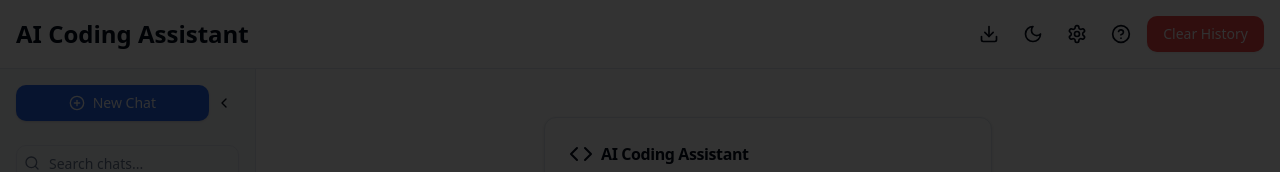
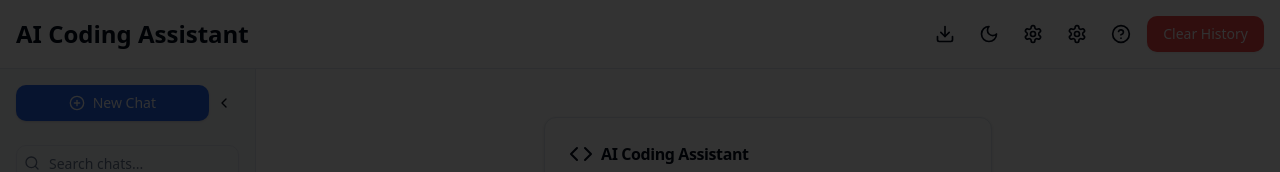
Before and after one commit to jasonkneen/sg-771720654510393, a Next.js app: page / in a window 1280 px wide. Shown: the top 172 px of the page. Built offline with nearby package versions, Linux system fonts and the light colour scheme.

Commit message:
SOFTGEN MAGIC

```diff
--- a/src/pages/index.js
+++ b/src/pages/index.js
@@ -1,4 +1,4 @@
-import React, { useEffect } from 'react';
+import React, { useEffect, useState } from 'react';
 import dynamic from 'next/dynamic';
 import Layout from '@/components/Layout';
 import Header from '@/components/Header';
@@ -7,6 +7,7 @@
 import SettingsMenu from '@/components/SettingsMenu';
 import HelpModal from '@/components/HelpModal';
 import OnboardingTutorial from '@/components/OnboardingTutorial';
+import AIPersonalityCustomizer from '@/components/AIPersonalityCustomizer';
 import { AlertDialog, AlertDialogAction, AlertDialogCancel, AlertDialogContent, AlertDialogDescription, AlertDialogFooter, AlertDialogHeader, AlertDialogTitle, AlertDialogTrigger } from '@/components/ui/alert-dialog';
 import { Button } from '@/components/ui/button';
 import { Progress } from '@/components/ui/progress';
@@ -43,7 +44,12 @@
   const { exportConversation, shareCodeSnippet } = useExportShare();
   const { toast } = useToast();
 
-  const [showOnboarding, setShowOnboarding] = React.useState(true);
+  const [showOnboarding, setShowOnboarding] = useState(true);
+  const [aiPersonality, setAIPersonality] = useState({
+    name: 'AI Assistant',
+    tone: 50,
+    verbosity: 50,
+  });
 
   useEffect(() => {
     document.documentElement.classList.toggle('dark', settings.darkMode);
@@ -98,12 +104,21 @@
     }
   };
 
+  const handlePersonalityChange = (newPersonality) => {
+    setAIPersonality(newPersonality);
+    toast({
+      title: 'AI Personality Updated',
+      description: `The AI personality has been updated to ${newPersonality.name}.`,
+    });
+  };
+
   return (
     <ErrorBoundary>
       <Layout>
         <div className="flex flex-col h-screen w-full">
           <Header onExport={handleExport}>
             <SettingsMenu settings={settings} onSettingsChange={handleSettingsChange} />
+            <AIPersonalityCustomizer personality={aiPersonality} onPersonalityChange={handlePersonalityChange} />
             <HelpModal />
             <AlertDialog>
               <AlertDialogTrigger asChild>
--- a/src/styles/globals.css
+++ b/src/styles/globals.css
@@ -177,3 +177,41 @@
 .dark .user-message {
   @apply text-white;
 }
+
+/* Improved animations */
+.animate-slide-in-right {
+  animation: slideInRight 0.3s ease-out;
+}
+
+.animate-slide-out-left {
+  animation: slideOutLeft 0.3s ease-in;
+}
+
+@keyframes slideInRight {
+  from { transform: translateX(100%); }
+  to { transform: translateX(0); }
+}
+
+@keyframes slideOutLeft {
+  from { transform: translateX(0); }
+  to { transform: translateX(-100%); }
+}
+
+/* Responsive font sizes */
+@media (max-width: 640px) {
+  html {
+    font-size: 14px;
+  }
+}
+
+@media (min-width: 641px) and (max-width: 1024px) {
+  html {
+    font-size: 16px;
+  }
+}
+
+@media (min-width: 1025px) {
+  html {
+    font-size: 18px;
+  }
+}
```
